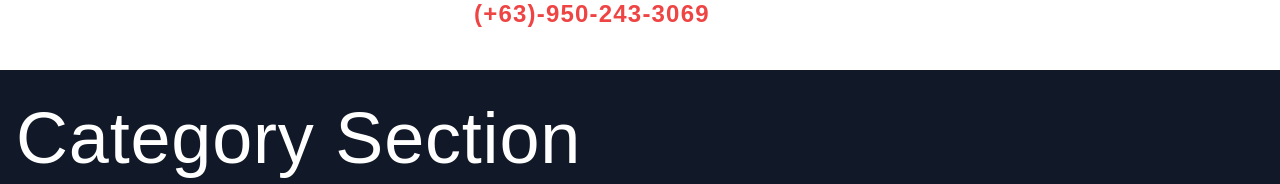
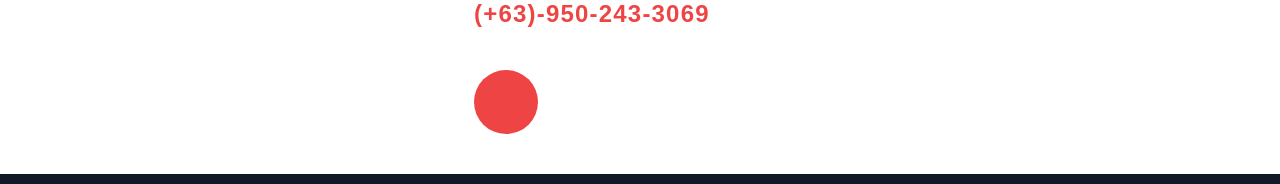
Before and after one commit to Rej327/ragavanna, a Next.js app: page / in a window 1280 px wide. Shown: the part 598-782 px from the top of the page. Built offline with nearby package versions, Linux system fonts and the light colour scheme; a web font is replaced by a local one.

Commit message:
Add design

```diff
--- a/src/components/HeroContext.tsx
+++ b/src/components/HeroContext.tsx
@@ -1,3 +1,4 @@
+import Smallcircle from "@/app/styleDiv/Smallcircle";
 import { heroData } from "../data/data";
 
 export default function HeroContext() {
@@ -13,7 +14,7 @@ export default function HeroContext() {
         </p>
       </div>
       {heroData.map((herodata) => (
-        <div className="my-10">
+        <div className="mt-10">
           <p className="text-2xl font-extrabold text-gray-900 tracking-wider my-2">
             {herodata.name}
           </p>
@@ -25,6 +26,9 @@ export default function HeroContext() {
           </p>
         </div>
       ))}
+      <div className="my-10">
+        <Smallcircle />
+      </div>
     </div>
   );
 }
```
